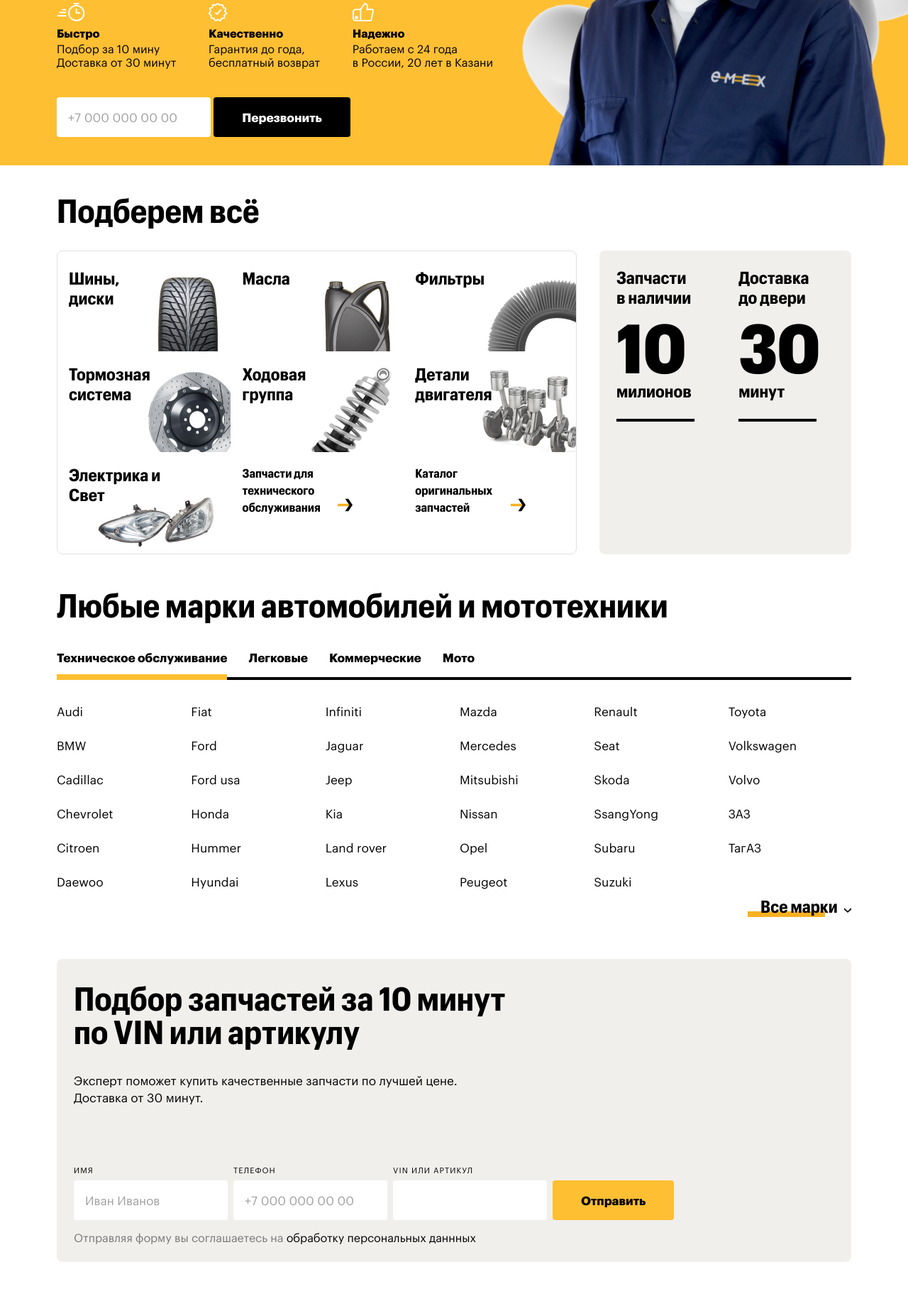
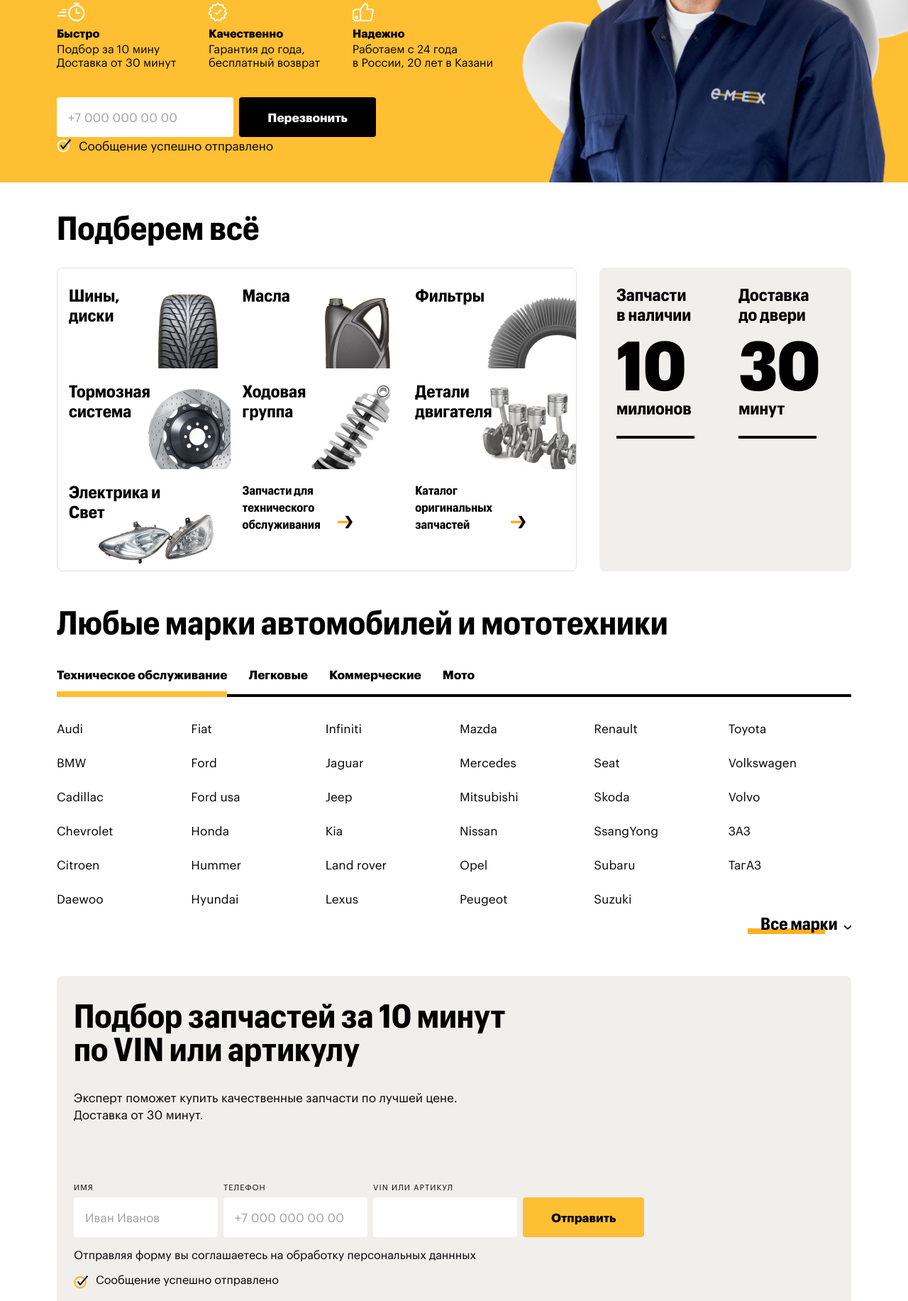
Before and after one commit to AdmiralBankir/simple-project, a website built with webpack: page index.html in a window 1280 px wide. Shown: the part 540-2373 px from the top of the page at 71% size. Built offline with nearby package versions, Linux system fonts and the light colour scheme; files whose address does not match are found by name.

Commit message:
сообщение об отправке формы

```diff
--- a/index.html
+++ b/index.html
@@ -100,6 +100,12 @@
           <input type="text" placeholder="+7 000 000 00 00">
           <button>Перезвонить</button>
         </form>
+        <div class="call__success">
+          <svg width="21" height="19">
+            <use xlink:href="#successWhite"></use>
+          </svg>
+          <span>Сообщение успешно отправлено</span>
+        </div>
       </div>
     </div>
   </div>
@@ -377,8 +383,16 @@
               <div class="spares-form__item">
                 <button type="submit" class="button_yellow">Отправить</button>
               </div>
+              <div class="spares-form__text">
+                <p>Отправляя форму вы соглашаетесь на <a href="#">обработку персональных даннных</a></p>
+              </div>
             </form>
-            <p>Отправляя форму вы соглашаетесь на <a href="#">обработку персональных даннных</a></p>
+            <div class="call__success">
+              <svg width="21" height="19">
+                <use xlink:href="#successYellow"></use>
+              </svg>
+              <span>Сообщение успешно отправлено</span>
+            </div>
           </div>
         </div>
       </div>
@@ -586,8 +600,16 @@
               <div class="spares-form__item">
                 <button type="submit" class="button_yellow">Отправить</button>
               </div>
+              <div class="spares-form__text">
+                <p>Отправляя форму вы соглашаетесь на <a href="#">обработку персональных даннных</a></p>
+              </div>
             </form>
-            <p>Отправляя форму вы соглашаетесь на <a href="#">обработку персональных даннных</a></p>
+            <div class="call__success">
+              <svg width="21" height="19">
+                <use xlink:href="#successLight"></use>
+              </svg>
+              <span>Сообщение успешно отправлено</span>
+            </div>
           </div>
         </div>
       </div>
@@ -634,10 +656,16 @@
       <p>Поможем купить качественные запчасти по лучшей цене за 10 минут.
         Доставка от 30 минут.</p>
       <div class="call">
-        <form action="" class="call__form">
+        <form action="" class="call__form successed">
           <input class="input__grey" type="text" placeholder="+7 000 000 00 00">
           <button class="button_yellow">Перезвонить</button>
         </form>
+        <div class="call__success">
+          <svg width="21" height="19">
+            <use xlink:href="#successYellow"></use>
+          </svg>
+          <span>Сообщение успешно отправлено</span>
+        </div>
       </div>
     </div>
   </div>
--- a/src/sprite/index.js
+++ b/src/sprite/index.js
@@ -7,3 +7,6 @@
 import './icon1.svg';
 import './icon2.svg';
 import './close.svg';
+import './successWhite.svg';
+import './successYellow.svg';
+import './successLight.svg';
--- a/src/styles/common/input.scss
+++ b/src/styles/common/input.scss
@@ -3,12 +3,13 @@
     border: none;
     border-radius: 4px;
     padding: 0 0 0 16px;
-    flex-grow: 2;
+    flex-grow: 1;
     height: 56px;
     font-family: 'Graphik LC', sans-serif;
     font-weight: 400;
     font-size: 17px;
     line-height: 24px;
+    box-sizing: border-box;
 }
 
 @media screen and (max-width: 992px) {
--- a/src/styles/header.scss
+++ b/src/styles/header.scss
@@ -160,17 +160,40 @@
 }
 
 .call {
-    display: flex;
-    flex-direction: row;
     width: 450px;
     margin-top: 40px;
+    font-size: 17px;
+    line-height: 24px;
 
     &__form {
+        display: flex;
+        flex-direction: row;
+        flex-wrap: wrap;
         width: 100%;
+
+        &.hide {
+            display: none;
+        }
+
+        > input {
+            margin-right: 8px;
+        }
     }
 
-    > input {
-        margin-right: 8px;
+    &__success {
+        display: flex;
+        align-items: flex-start;
+
+        @media screen and (max-width: 558px){
+            background: #f4f4f4;
+            padding: 15px;
+            border-radius: 4px;
+        }
+
+        &>svg {
+            margin-top: 3px;
+            margin-right: 10px;
+        }
     }
 }
 
--- a/src/styles/spares.scss
+++ b/src/styles/spares.scss
@@ -52,6 +52,7 @@
 .spares-form {
     display: flex;
     flex-direction: row;
+    flex-wrap: wrap;
     align-items: flex-end;
 }
 
@@ -62,24 +63,36 @@
     }
 }
 
+.spares-form__text {
+    width: 100%;
+}
+
 .spares-form__item {
     margin-right: 8px;
     display: flex;
     flex-direction: column;
+
+    > input {
+        max-width: 203px;
     }
 
     @media screen and (max-width: 890px) {
-    .spares-form__item {
         flex-direction: row;
         align-items: center;
         margin-bottom: 8px;
         margin-right: 0;
+
+        > input {
+            max-width: inherit;
         }
-    .spares-form__item label {
+
+        label {
             width: 72px;
         }
-    .spares-form__item button {
+
+        button {
             margin-left: 72px;
+        }
     }
 }
 
```
Also changed, not shown: src/sprite/successLight.svg (added), src/sprite/successWhite.svg (added), src/sprite/successYellow.svg (added). Lines whose indentation alone changed are shown as unchanged.
